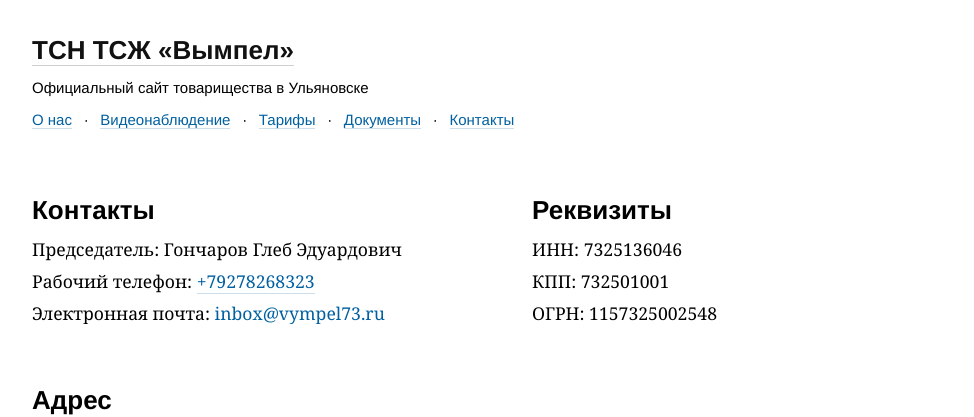
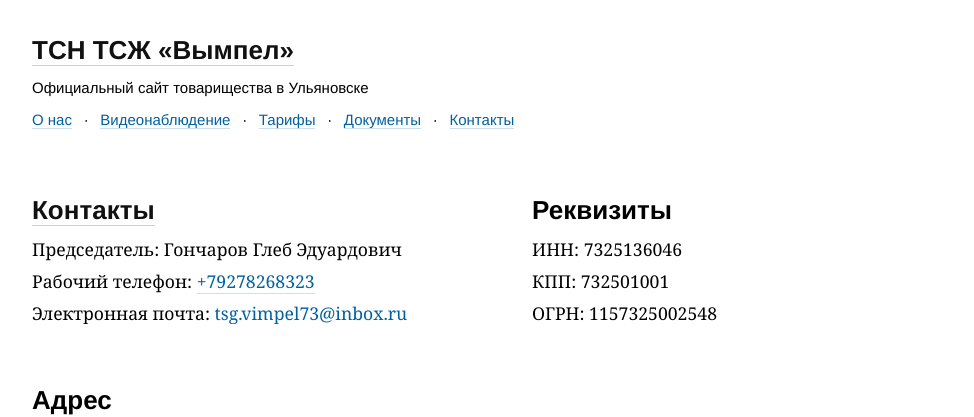
Before and after one commit to gongled/vympel, a Jekyll site: the page built from contacts.html, in a window 1280 px wide. Shown: the top 417 px of the page, without its empty margins (108-1082 px from the left). Built offline with Jekyll 4.4.1, drawn with Linux system fonts in a browser that asks for light colours.

Commit message:
Добавить карточку компании и сменить e-mail

```diff
--- a/_config.yml
+++ b/_config.yml
@@ -30,7 +30,7 @@
   leader: Гончаров Глеб Эдуардович
   work_phone: 79278268323
   personal_phone: 79278268323
-  email: inbox@vympel73.ru
+  email: tsg.vimpel73@inbox.ru
   webmaster_email: inbox@gongled.ru
   github_url: https://github.com/gongled/vympel
 
--- a/contacts.html
+++ b/contacts.html
@@ -8,7 +8,7 @@
   <h3 class="vm-published vm-smart-title vm-note-title">
     <span class="text-bg">
       <span class="text-bg__inner">
-        Контакты
+          <a href="/docs/company/Карточка.pdf">Контакты</a>
         <span style="white-space: nowrap"></span>
       </span>
     </span>
```
Also changed, not shown: 2 other files.
